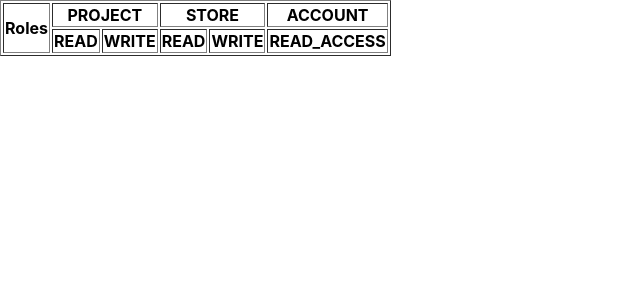
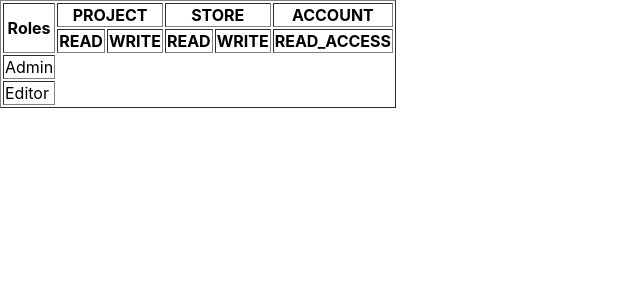
Before and after one commit to dvidaillet/permission_management, a React (Create React App) app: page / in a window 1280 px wide. Shown: the top 300 px of the page, without its empty margins (0-640 px from the left). Built offline with nearby package versions, Linux system fonts and the light colour scheme.

Commit message:
build: mostrando roles
Iterando sobre el arreglo de roles para crear las filas con los nombres de los roles

```diff
--- a/src/components/RoleManagement.jsx
+++ b/src/components/RoleManagement.jsx
@@ -7,6 +7,7 @@ const RolesComponent = ({ initialRoles, initialPermissions }) => {
   //estados iniciales del compoenente
   const [roles, setRoles] = useState(initialRoles);
   const [permisos, setPermisos] = useState(initialPermissions);
+  const [permissionsMap, setPermissionsMap] = useState([]);
 
   //Funcion para crear un arreglo con los nombres de las entidades
   const getEntities = () =>
@@ -56,7 +57,16 @@ const RolesComponent = ({ initialRoles, initialPermissions }) => {
           </tr>
           <tr>{renderEntitiesPermissions()}</tr>
         </thead>
-        <tbody></tbody>
+        <tbody>
+          {/* Iterando sobre los roles para crear las filas */}
+          {roles.map((role) => (
+            <tr key={role.id}>
+              <td>{role.name}</td>
+              {/* Iterar sobre los permisos para crear las celdas*/}
+
+            </tr>
+          ))}
+        </tbody>
       </table>
     </div>
   );
```
